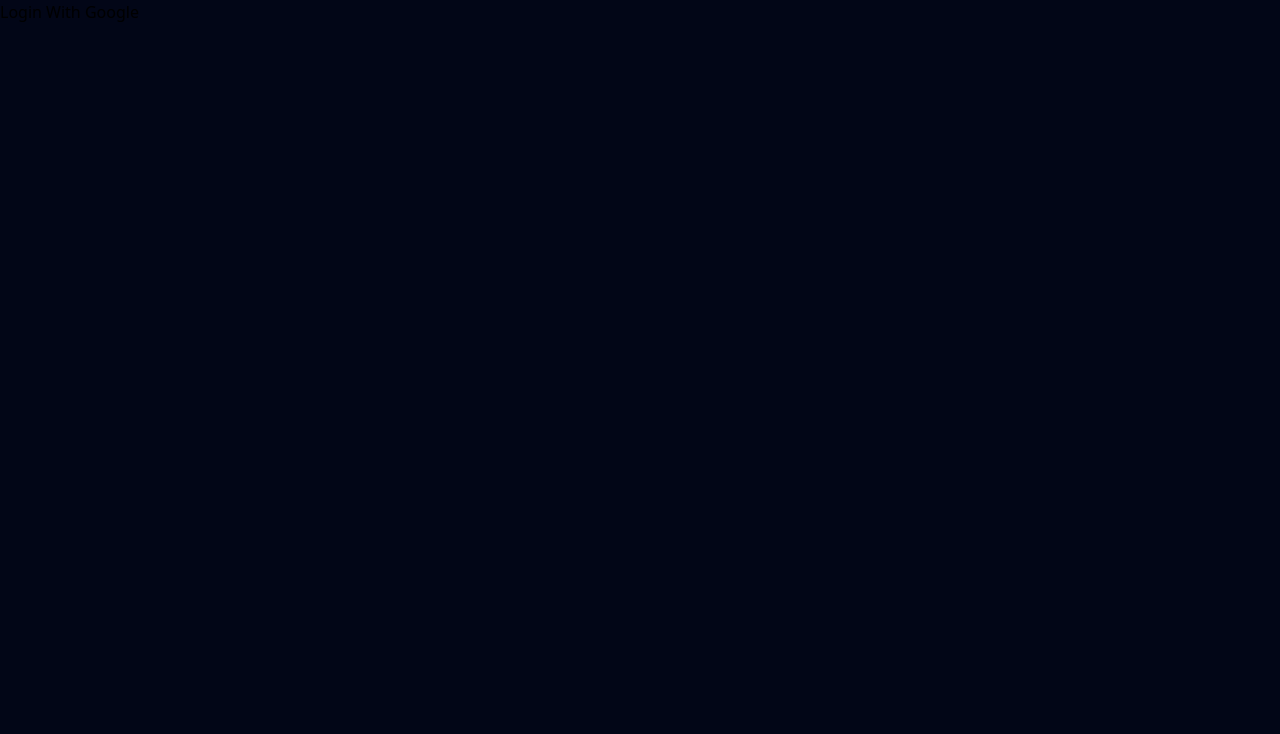
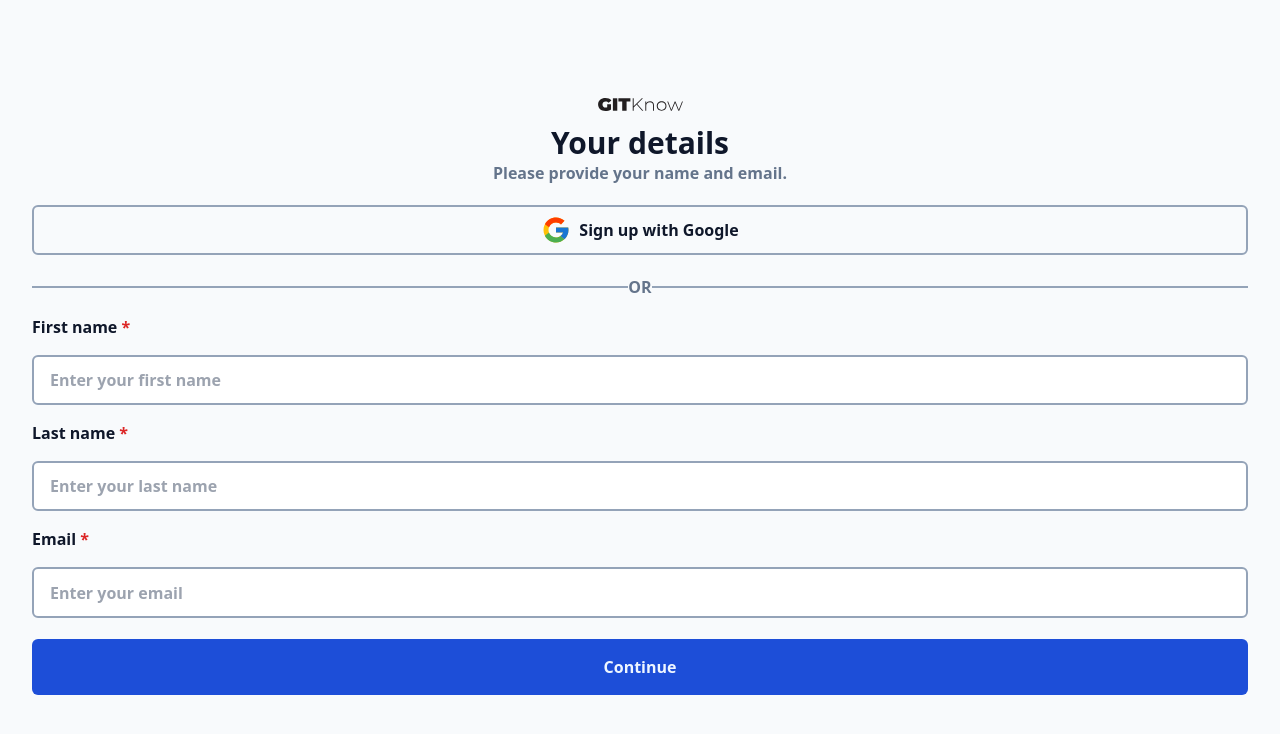
Before and after one commit to mosespace/pricing-tailwind, a Next.js app: page /login in a window 1280 px wide. Shown: the top 734 px of the page. Built offline with nearby package versions, Linux system fonts and the light colour scheme.

Commit message:
feat: added login component

```diff
--- a/app/components/Login.jsx
+++ b/app/components/Login.jsx
@@ -1,7 +1,96 @@
-import React from 'react'
+"use client";
+import React from "react";
+import Image from "next/image";
+import { signIn } from "next-auth/react";
+import { FcGoogle } from "react-icons/fc";
+import GitKnow from "../../public/SVG/logo.svg";
 
 export default function Login() {
   return (
-    <div>Login With Google</div>
-  )
+    <div className='  bg-slate-50 text-slate-900 h-screen flex flex-col py-4  align-middle items-center justify-center'>
+      <div className=' relative h-[40px] w-[85px]'>
+        <Image
+          src={GitKnow}
+          alt='Logo'
+          fill
+          className='w-full h-full object-contain'
+        />
+      </div>
+      <div className=' w-full overflow-hidden px-[2rem]'>
+        <div id='#upper-form'>
+          <div id='#main-text' className='text-center pb-[1.3rem]'>
+            <h1 className='text-3xl font-bold'>Your details</h1>
+            <span className='font-semibold text-slate-500'>
+              Please provide your name and email.
+            </span>
+          </div>
+          <div
+            id='#sign-up'
+            className='flex gap-2  items-center justify-center  py-2 font-bold border-2 rounded-md border-slate-400'
+          >
+            <FcGoogle size={30} />
+            <button onClick={() => signIn("google")}>
+              Sign up with Google
+            </button>
+          </div>
+          <div
+            id='#OR'
+            className=' flex items-center justify-center pt-[1.2rem] font-semibold text-slate-500 w-full'
+          >
+            <span className='border-t-2 border-slate-400  w-full '></span>
+            <h1>OR</h1>
+            <span className='border-t-2 border-slate-400  w-full '></span>
+          </div>
+        </div>
+        <div id='#downer-form'>
+          <form action=''>
+            <label className='pt-[1rem] flex flex-col gap-[1rem]'>
+              <h3 className='font-bold'>
+                First name <span className='text-red-600'>*</span>
+              </h3>
+              <input
+                type='text'
+                name='user_first_name'
+                placeholder='Enter your first name'
+                id='#first-name'
+                className='px-[1rem] py-[.7rem] border-2 font-semibold text-slate-400 border-slate-400 rounded-md focus:outline-none'
+              />
+            </label>
+            <label className='pt-[1rem] flex flex-col gap-[1rem]'>
+              <h3 className='font-bold'>
+                Last name <span className='text-red-600'>*</span>
+              </h3>
+              <input
+                type='text'
+                name='user_last_name'
+                placeholder='Enter your last name'
+                id='#last-name'
+                className='px-[1rem] py-[.7rem] border-2 font-semibold text-slate-400 border-slate-400 rounded-md focus:outline-none'
+              />
+            </label>
+            <label className='pt-[1rem] flex flex-col gap-[1rem]'>
+              <h3 className='font-bold'>
+                Email <span className='text-red-600'>*</span>
+              </h3>
+              <input
+                type='email'
+                name='user_email'
+                placeholder='Enter your email'
+                id='#email'
+                className='px-[1rem] py-[.7rem] border-2 font-semibold text-slate-400 border-slate-400 rounded-md focus:outline-none'
+              />
+            </label>
+          </form>
+          <div id='#submit-button' className='py-[1.3rem]'>
+            <button
+              type='submit'
+              className='w-full flex items-center justify-center py-[1rem] px-[1rem] font-bold text-blue-50 bg-blue-700 rounded-md hover:bg-amber-500 hover:text-amber-50'
+            >
+              Continue
+            </button>
+          </div>
+        </div>
+      </div>
+    </div>
+  );
 }
```
